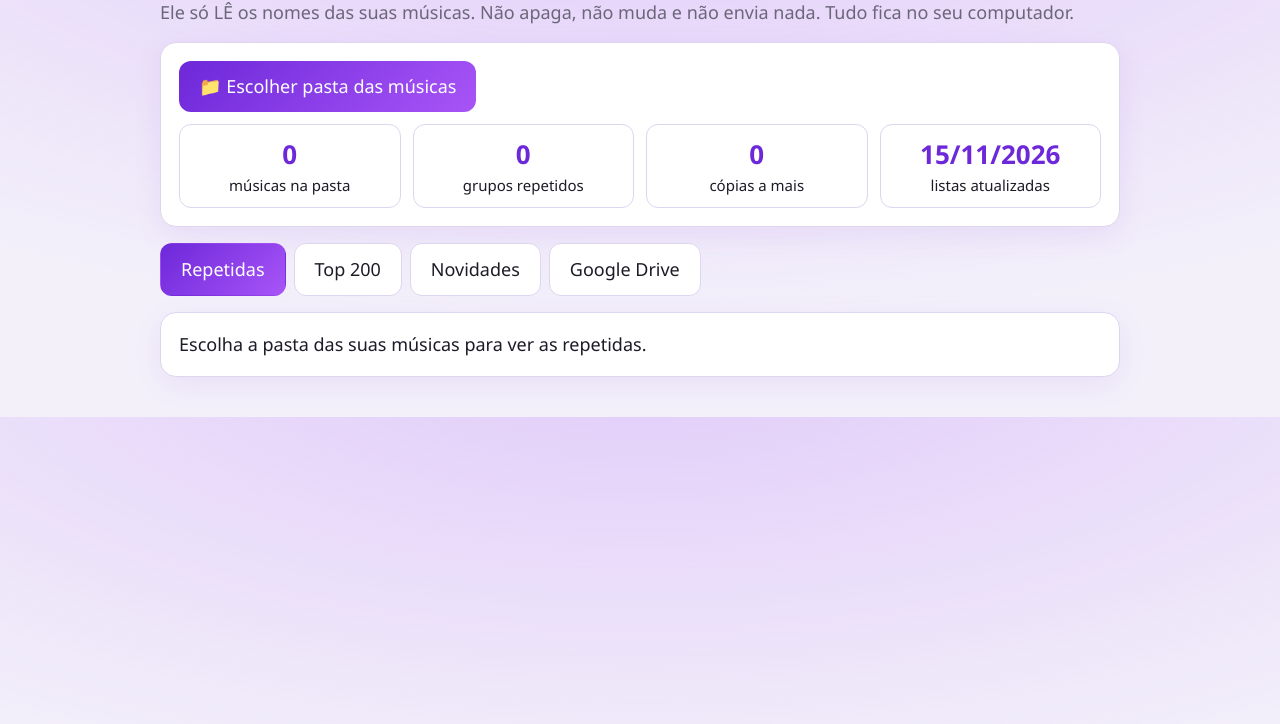
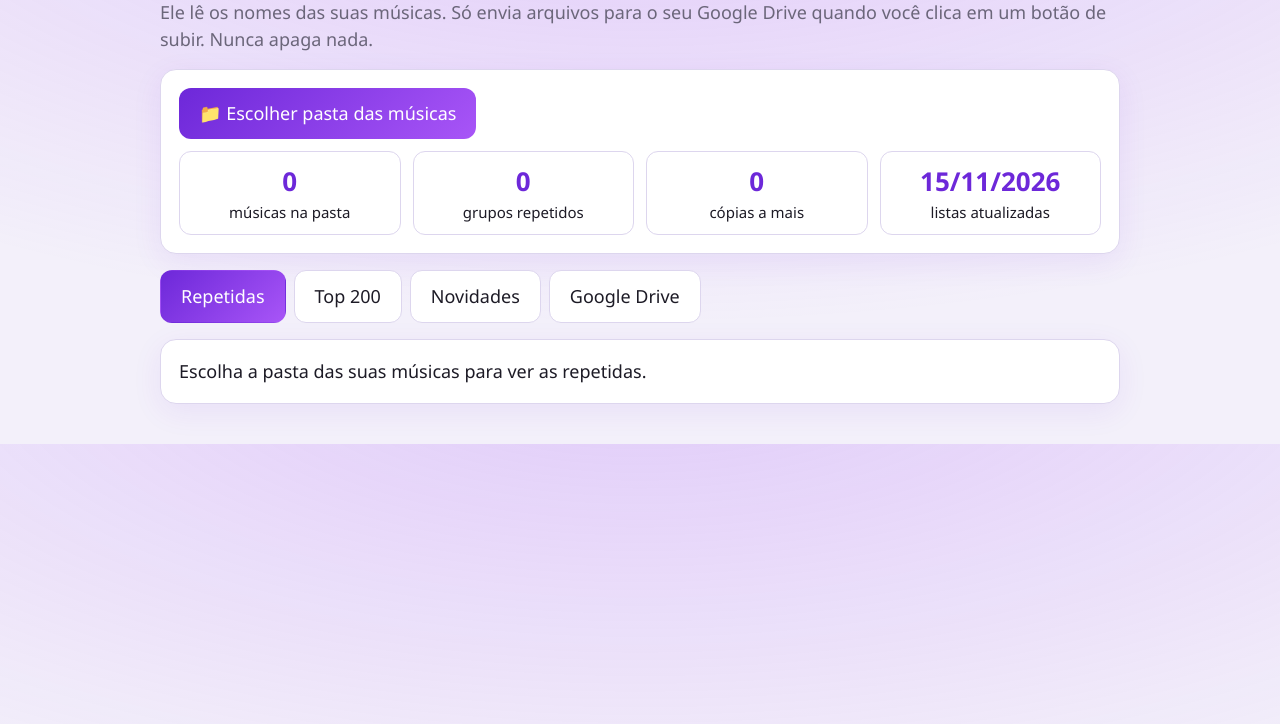
Before and after one commit to mundoarkade1-arch/gerenciador-de-musicas, a plain HTML site: page index.html in a window 1280 px wide. Shown: the part 76-800 px from the top of the page. Drawn offline with Linux system fonts and the light colour scheme.

Commit message:
Revise description of music manager functionality
Updated description to clarify file upload behavior.

```diff
--- a/index.html
+++ b/index.html
@@ -11,7 +11,7 @@
 <div class="pagina">
   <header>
     <h1>🎵 Gerenciador de Músicas</h1>
-    <p class="suave">Ele só LÊ os nomes das suas músicas. Não apaga, não muda e não envia nada. Tudo fica no seu computador.</p>
+    <p class="suave">Ele lê os nomes das suas músicas. Só envia arquivos para o seu Google Drive quando você clica em um botão de subir. Nunca apaga nada.</p>
   </header>
 
   <section class="cartao">
```
